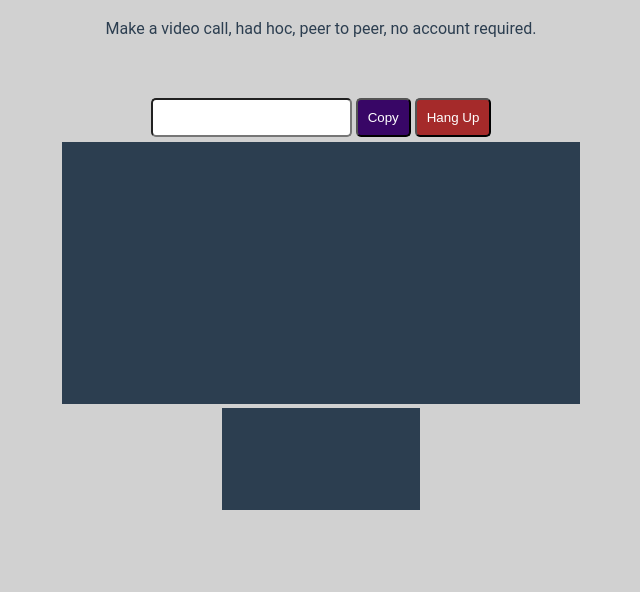
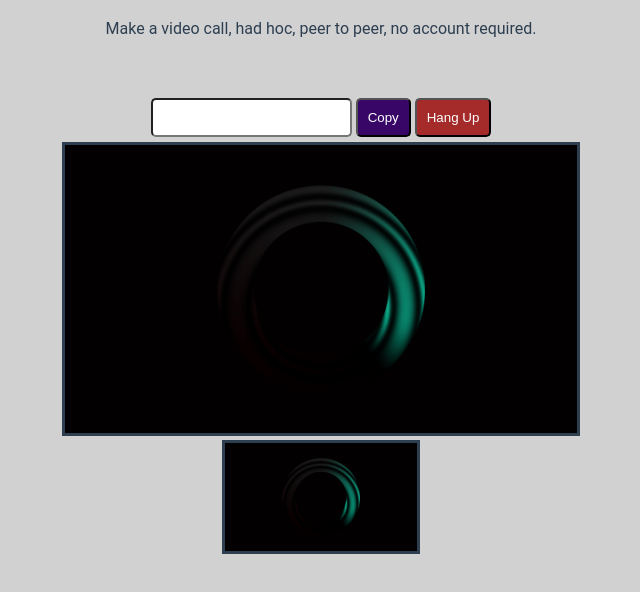
Before and after one commit to RafaelMalgor/WebRTCVideoCall, a website built with Vite: page index.html in a window 1280 px wide. Both pictures are taken after a click on the button "Start Video Call". Shown: the part 62-654 px from the top of the page, without its empty margins (319-959 px from the left). Built offline with nearby package versions, Linux system fonts and the light colour scheme; some packages are replaced by stand-ins of ours; no server answers; a web font is replaced by a local one.

Commit message:
Added a loading wheel while waiting for video

```diff
--- a/index.html
+++ b/index.html
@@ -37,10 +37,10 @@
         <button id="hangbutton">Hang Up</button>
         <div class="videos">
             <div>
-                <video class="remote-video" id="remoteVideo" autoplay playsinline></video>
+                <video poster="loading.gif" class="remote-video" id="remoteVideo" autoplay playsinline></video>
             </div>
             <span>
-                <video class="local-video" id="webcamVideo" autoplay playsinline></video>
+                <video poster="loading.gif" class="local-video" id="webcamVideo" autoplay playsinline></video>
             </span>
         </div>
 
--- a/main.js
+++ b/main.js
@@ -179,7 +179,9 @@ async function startStreams() {
 
     // Push tracks from local stream to peer connection
     localStream.getTracks().forEach((track) => {
-        pc.addTrack(track, localStream);
+        if (track.kind == "video") {
+            pc.addTrack(track, localStream);
+        }
     });
 
     // Pull tracks from remote stream, add to video stream
```
Also changed, not shown: loading.gif (added).
